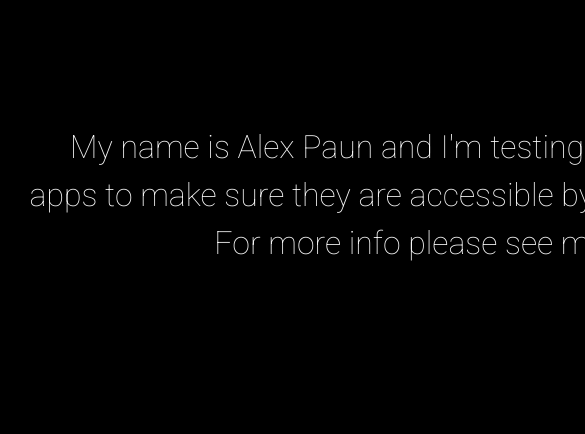
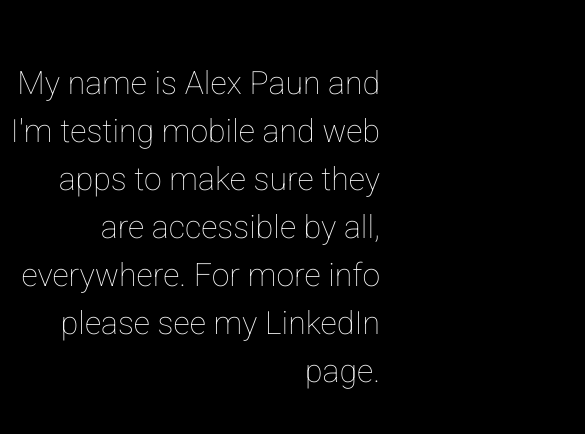
Before and after one commit to lpvxINzpfw/alexpaun, a plain HTML site: page index.html in a window 390 px wide. Shown: the part 163-597 px from the top of the page, 585 px wide, since content can reach past the window. Drawn offline with Linux system fonts and the light colour scheme.

Commit message:
Quick fix for smaller viewports

```diff
--- a/style.css
+++ b/style.css
@@ -89,3 +89,9 @@ footer {
     justify-self: end;
     align-self: end;
 }
+
+@media screen and (max-width: 800px) {
+    p {
+        inline-size: auto;
+    }
+}
```
